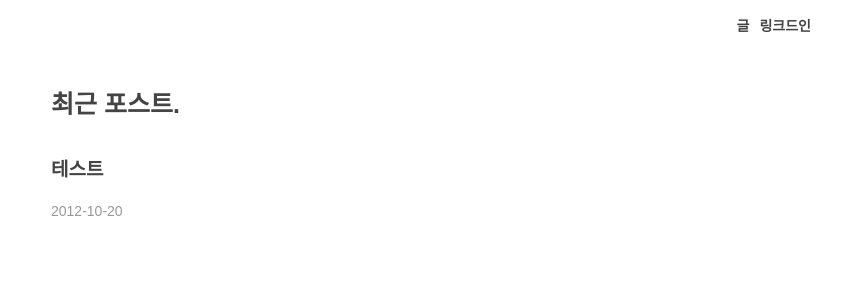
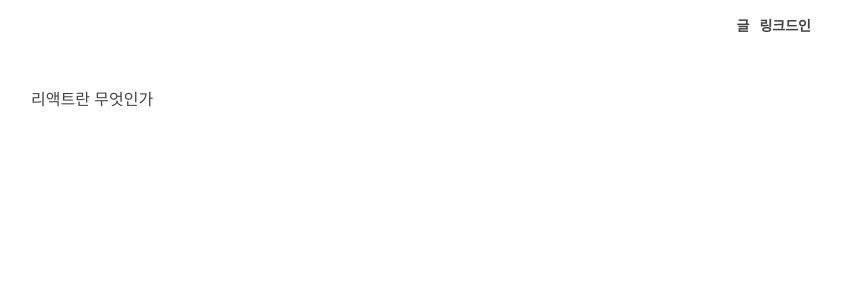
Before and after one commit to appear/olaf-next-blog, a Next.js app: page / in a window 1280 px wide. Shown: the top 300 px of the page, without its empty margins (209-1050 px from the left). Built offline with nearby package versions, Linux system fonts and the light colour scheme; a web font is replaced by a local one.

Commit message:
:sparkles: dynamic route path 추가

```diff
--- a/contents/test.md
+++ b/contents/test.md
@@ -1,5 +1,5 @@
 ---
-slug: 리액트란 무엇인가
+slug: test
 title: 리액트란 무엇인가
 description: 리액트에 대해서 다룹니다
 date: 2020-11-09
--- a/pages/index.tsx
+++ b/pages/index.tsx
@@ -1,6 +1,7 @@
 import React, { useMemo } from 'react'
 import Head from 'next/head'
 import matter from 'gray-matter'
+import Link from 'next/link'
 
 import Layout from '../src/components/layout'
 import { getAllFiles } from '../src/utils/file'
@@ -17,15 +18,18 @@ interface HomeProps {
 export default function Home({ rawData, siteMeta }: HomeProps) {
   const data = useMemo(() => rawData.map((raw) => matter(raw)), [rawData])
 
-  console.log('data', data)
-
   return (
     <Layout>
       <Head>
         <title>Create Next App</title>
         <link rel="icon" href="/favicon.ico" />
       </Head>
-      <Posts />
+      {data.map(({ data: { slug, title } }) => (
+        <Link href={`/${slug}`} key={slug}>
+          {title}
+        </Link>
+      ))}
+      {/* <Posts data={data} /> */}
     </Layout>
   )
 }
--- a/src/components/posts/post.tsx
+++ b/src/components/posts/post.tsx
@@ -1,5 +1,6 @@
 import React from 'react'
 import styled from 'styled-components'
+import Link from 'next/link'
 
 const Conatiner = styled.li`
   margin: 10px 0;
@@ -44,10 +45,10 @@ function Post({ post }: PostProps) {
 
   return (
     <Conatiner>
-      <a to={slug}>
+      <Link href={`/${slug}`}>
         <CardTitle>{title}</CardTitle>
         <CardDate>{date}</CardDate>
-      </a>
+      </Link>
     </Conatiner>
   )
 }
--- a/src/utils/file.ts
+++ b/src/utils/file.ts
@@ -13,3 +13,9 @@ export function getAllFiles() {
     return rawContent
   })
 }
+
+export async function getFile(slug: string) {
+  return fs.readFileSync(`${process.cwd()}/contents/${slug}.md`, {
+    encoding: 'utf-8',
+  })
+}
```
Also changed, not shown: pages/[blog].tsx (added, +22 -0 lines).
